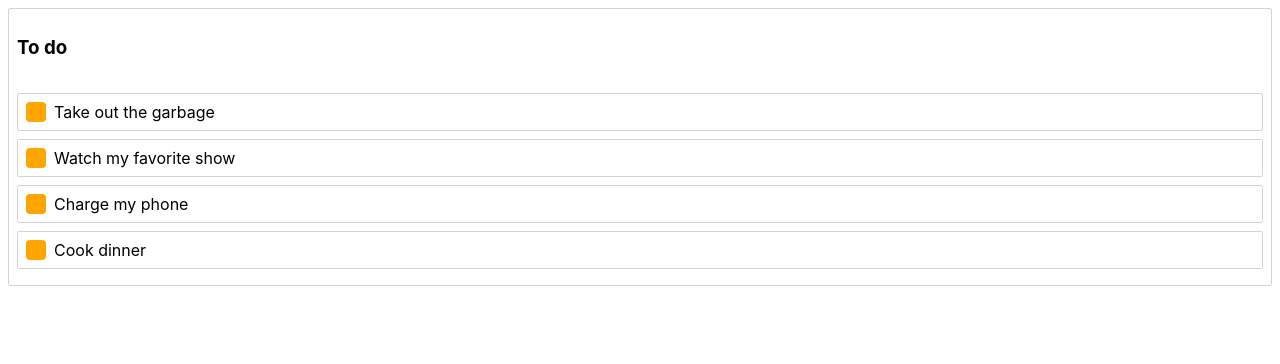
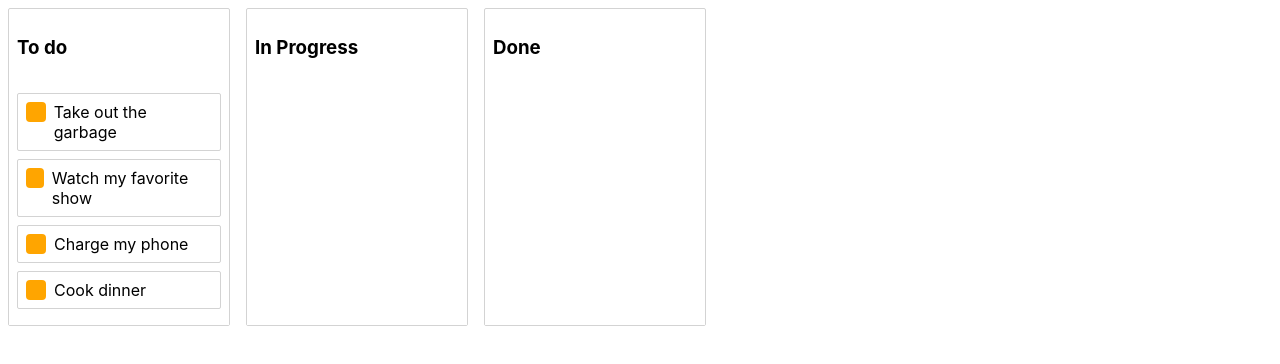
Before and after one commit to robence/react-drag-and-drop, a React (Create React App) app: page / in a window 1280 px wide. Shown: the top 364 px of the page. Built offline with nearby package versions, Linux system fonts and the light colour scheme.

Commit message:
implement multi column drag and drop

```diff
--- a/src/App.js
+++ b/src/App.js
@@ -5,6 +5,11 @@
 import { DragDropContext } from "react-beautiful-dnd";
 import initialData from "./tasks/initial-data";
 import Column from "./tasks/column";
+import styled from "styled-components";
+
+const Container = styled.div`
+  display: flex;
+`;
 
 class App extends React.Component {
   state = initialData;
@@ -23,13 +28,16 @@
       return;
     }
 
-    const column = this.state.columns[source.droppableId];
-    const newTaskIds = Array.from(column.taskIds);
+    const start = this.state.columns[source.droppableId];
+    const finish = this.state.columns[destination.droppableId];
+
+    if (start === finish) {
+      const newTaskIds = Array.from(start.taskIds);
       newTaskIds.splice(source.index, 1);
       newTaskIds.splice(destination.index, 0, draggableId);
 
       const newColumn = {
-      ...column,
+        ...start,
         taskIds: newTaskIds,
       };
 
@@ -42,11 +50,40 @@
       };
 
       this.setState(newState);
+      return;
+    }
+
+    // Moving from one list to another
+    const startTaskIds = Array.from(start.taskIds);
+    startTaskIds.splice(source.index, 1);
+    const newStart = {
+      ...start,
+      taskIds: startTaskIds,
+    };
+
+    const finishTaskIds = Array.from(finish.taskIds);
+    finishTaskIds.splice(destination.index, 0, draggableId);
+    const newFinish = {
+      ...finish,
+      taskIds: finishTaskIds,
+    };
+
+    const newState = {
+      ...this.state,
+      columns: {
+        ...this.state.columns,
+        [newStart.id]: newStart,
+        [newFinish.id]: newFinish,
+      },
+    };
+
+    this.setState(newState);
   };
 
   render() {
     return (
       <DragDropContext onDragEnd={this.onDragEnd}>
+        <Container>
           {this.state.columnOrder.map((columnId) => {
             const column = this.state.columns[columnId];
             const tasks = column.taskIds.map(
@@ -55,6 +92,7 @@
 
             return <Column key={column.id} column={column} tasks={tasks} />;
           })}
+        </Container>
       </DragDropContext>
     );
   }
--- a/src/tasks/column.jsx
+++ b/src/tasks/column.jsx
@@ -7,6 +7,10 @@
   margin: 8px;
   border: 1px solid lightgrey;
   border-radius: 2px;
+  width: 220px;
+
+  display: flex;
+  flex-direction: column;
 `;
 const Title = styled.h3`
   padding: 8px;
@@ -15,6 +19,8 @@
   padding: 8px;
   transition: background-color 0.2s ease;
   background-color: ${(props) => (props.isDraggingOver ? "skyblue" : "white")};
+  flex-grow: 1;
+  min-height: 100px;
 `;
 
 export default class Column extends React.Component {
--- a/src/tasks/initial-data.js
+++ b/src/tasks/initial-data.js
@@ -11,9 +11,19 @@
       title: "To do",
       taskIds: ["task-1", "task-2", "task-3", "task-4"],
     },
+    "column-2": {
+      id: "column-2",
+      title: "In Progress",
+      taskIds: [],
+    },
+    "column-3": {
+      id: "column-3",
+      title: "Done",
+      taskIds: [],
+    },
   },
   // Facilitate reordering of the columns
-  columnOrder: ["column-1"],
+  columnOrder: ["column-1", "column-2", "column-3"],
 };
 
 export default initialData;
```
Lines whose indentation alone changed are shown as unchanged.
